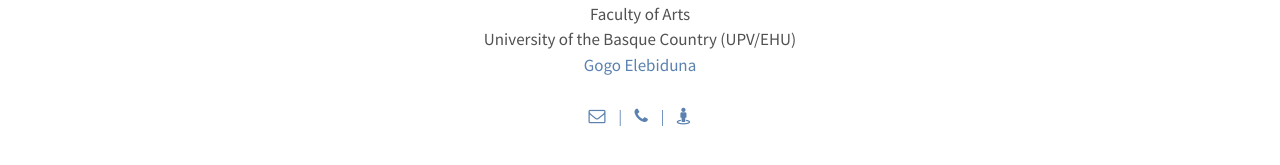
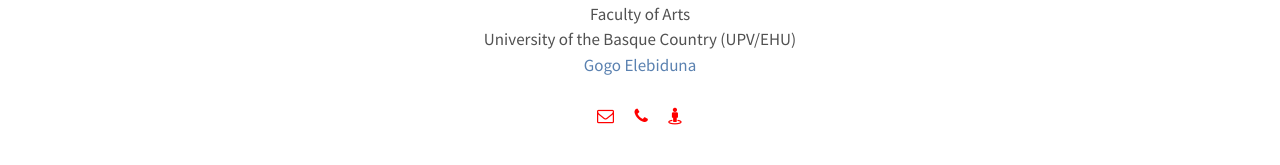
Before and after one commit to zawis/zawis.github.io, a Jekyll site: the page built from index.html, in a window 1280 px wide. Shown: the part 264-429 px from the top of the page. Built offline with Jekyll 4.4.1, drawn with Linux system fonts in a browser that asks for light colours; the list of posts is cut into pages by our own code; a style sheet for code colours, icons or effects is not loaded.

Commit message:
Update index.html

```diff
--- a/index.html
+++ b/index.html
@@ -19,5 +19,5 @@ Faculty of Arts <br>
 University of the Basque Country (UPV/EHU) <br>
 <a href="http://www.ehu.eus/HEB/" target="_tab">Gogo Elebiduna</a><br>
 <br>
-<a href="mailto:adam.zawiszewski@ehu.eus"><i class="fa fa-envelope-o ai-2x">&nbsp;&nbsp;&nbsp;|&nbsp;&nbsp;&nbsp;</i></a><a href="tel:+34 945 01 3949"<i class="fa fa-phone ai-2x">&nbsp;&nbsp;&nbsp;|&nbsp;&nbsp;&nbsp;</i></a><a href="https://showmystreet.com/#pi7x3_-1l8pr_56.0_-3i05" target="_tab"><i class="fa fa-street-view ai-2x"></i></a><br>
+<a href="mailto:adam.zawiszewski@ehu.eus"><i class="fa fa-envelope-o ai-2x" style="color:red"></i></a>&nbsp;&nbsp;&nbsp;&nbsp;&nbsp;&nbsp;<a href="tel:+34 945 01 3949"<i class="fa fa-phone ai-2x" style="color:red"></i></a>&nbsp;&nbsp;&nbsp;&nbsp;&nbsp;&nbsp;<a href="https://showmystreet.com/#pi7x3_-1l8pr_56.0_-3i05" target="_tab"><i class="fa fa-street-view ai-2x" style="color:red"></i></a><br>
 </div>
```
